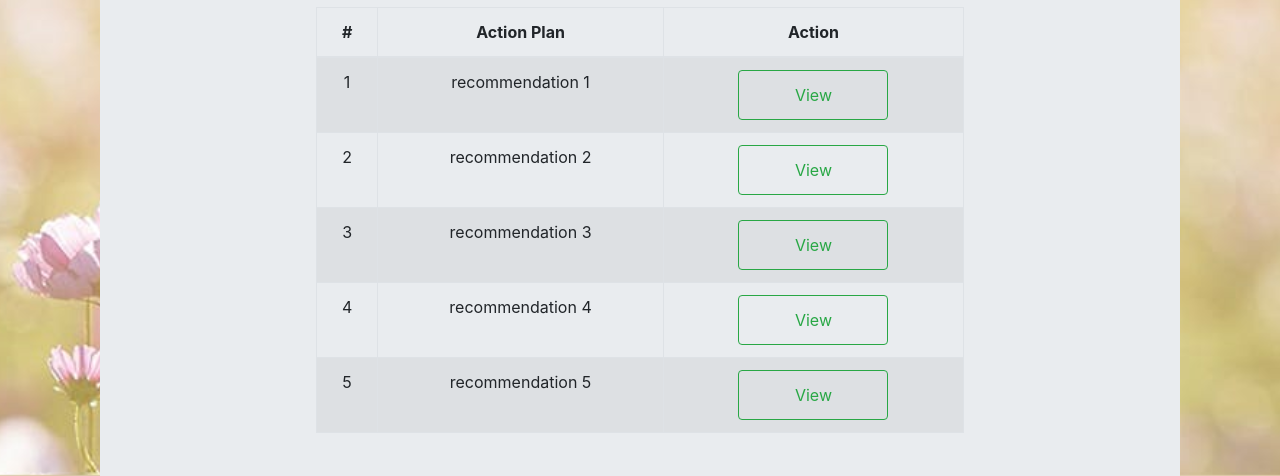
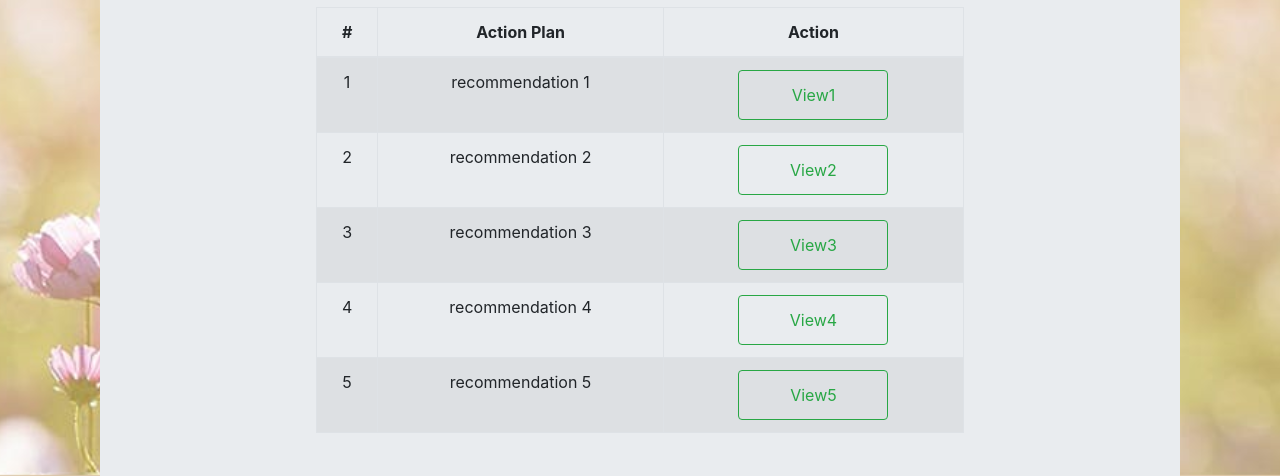
Before and after one commit to ccarner/SWEN90013-2020-ID, a React (Create React App) app in the folder frontend/idecide/: page /survey/3.2 in a window 1280 px wide. Shown: the part 325-801 px from the top of the page. Built offline with nearby package versions, Linux system fonts and the light colour scheme.

Commit message:
Updated testing for recommended strategies

```diff
--- a/frontend/idecide/src/components/ActionPlan.js
+++ b/frontend/idecide/src/components/ActionPlan.js
@@ -27,27 +27,27 @@ export default function ActionPlan() {
               <tr>
                 <td>1</td>
                 <td>recommendation 1</td>
-                <td><Button variant="outline-success">View</Button></td>
+                <td><Button variant="outline-success">View1</Button></td>
               </tr>
               <tr>
                 <td>2</td>
                 <td>recommendation 2</td>
-                <td><Button variant="outline-success">View</Button></td>
+                <td><Button variant="outline-success">View2</Button></td>
               </tr>
               <tr>
                 <td>3</td>
                 <td>recommendation 3</td>
-                <td><Button variant="outline-success">View</Button></td>
+                <td><Button variant="outline-success">View3</Button></td>
               </tr>
               <tr>
                 <td>4</td>
                 <td>recommendation 4</td>
-                <td><Button variant="outline-success">View</Button></td>
+                <td><Button variant="outline-success">View4</Button></td>
               </tr>
               <tr>
                 <td>5</td>
                 <td>recommendation 5</td>
-                <td><Button variant="outline-success">View</Button></td>
+                <td><Button variant="outline-success">View5</Button></td>
               </tr>
             </tbody>
           </Table>
```
Also changed, not shown: 1 other file (tests, documents, lock files or other folders).
